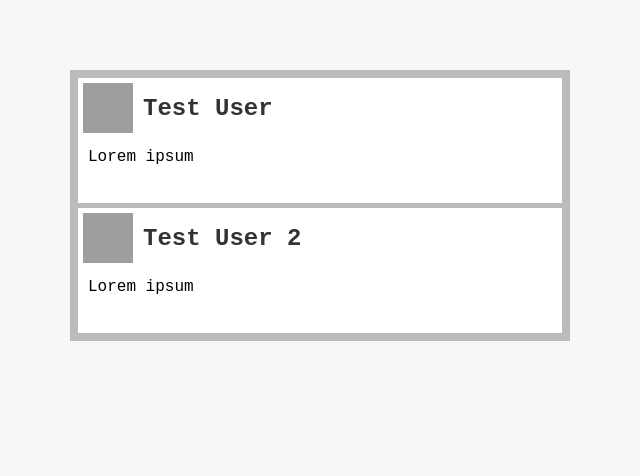
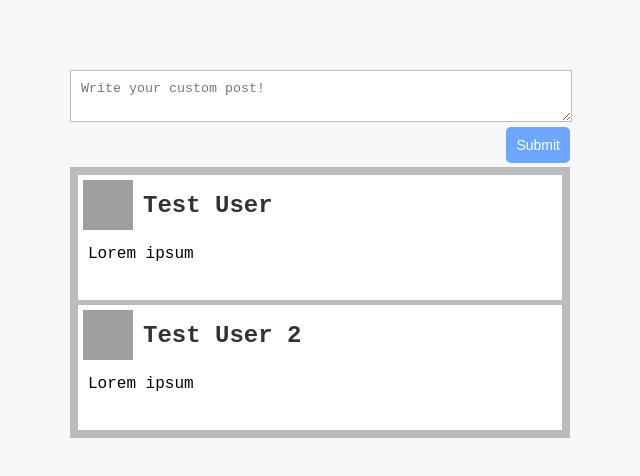
Before and after one commit to jackiedo91/graphql_book, a React app: page / in a window 1280 px wide. Shown: the top 476 px of the page, without its empty margins (320-960 px from the left). Built offline with nearby package versions, Linux system fonts and the light colour scheme; grey boxes are pictures that could not be loaded.

Commit message:
add comment

```diff
--- a/assets/css/style.css
+++ b/assets/css/style.css
@@ -42,3 +42,22 @@ p {
   padding: 5px;
   min-height: 50px;
 }
+
+form {
+  padding-bottom: 20px;
+}
+
+form textarea {
+  width: calc(100% - 20px);
+  padding: 10px;
+  border-color: #bbb;
+}
+form [type=submit] {
+  border: none;
+  background-color: #6ca6fd;
+  color: #fff;
+  padding: 10px;
+  border-radius: 5px;
+  font-size: 14px;
+  float: right;
+}
--- a/src/client/App.js
+++ b/src/client/App.js
@@ -20,7 +20,8 @@ const posts = [{
 
 export default class App extends Component {
   state = {
-    posts: posts
+    posts: posts,
+    postContent: '',
   };
 
   // constructor(props) {
@@ -30,10 +31,23 @@ export default class App extends Component {
   //   };
   // }
 
+  handlePostContentChange = (event) => {
+    this.setState({
+      postContent: event.target.value
+    })
+  }
+
   render() {
-    const { posts } = this.state;
+    const { posts, postContent } = this.state;
     return (
       <div className="container">
+        <div className="postForm">
+          <form onSubmit={this.handleSubmit}>
+            <textarea value={postContent} onChange={this.handlePostContentChange} placeholder="Write your custom post!"/>
+            <input type="submit" value="Submit" />
+          </form>
+        </div>
+
         <div className="feed">
           {posts.map((post, i) =>
             <div key={post.id} className="post">
```
